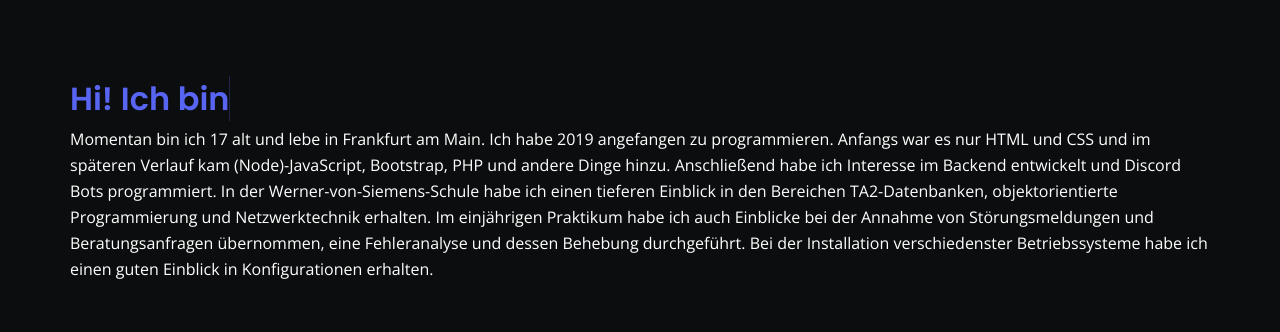
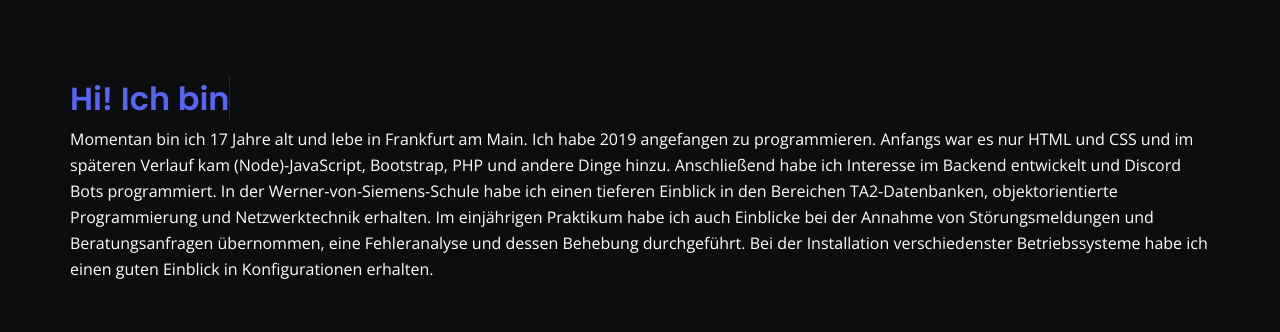
Before and after one commit to RayanItah/Website, a plain HTML site: page index.html in a window 1280 px wide. Shown: the part 780-1112 px from the top of the page. Drawn offline with nearby package versions, Linux system fonts and the light colour scheme.

Commit message:
Update index.html

```diff
--- a/index.html
+++ b/index.html
@@ -109,7 +109,7 @@
         <div class="container">
             <div class="row">
                 <h2 aria-label="Hi! Ich bin ein Developer">Hi! Ich bin <span class="typewriter"></span></h2>
-                <p>Momentan bin ich <a id=age></a> alt und lebe in Frankfurt am Main. Ich habe 2019 angefangen zu programmieren. Anfangs war es nur HTML und CSS und im späteren Verlauf kam (Node)-JavaScript, Bootstrap, PHP und andere Dinge hinzu. Anschließend habe ich Interesse im Backend entwickelt und Discord Bots programmiert. In der Werner-von-Siemens-Schule habe ich einen tieferen Einblick in den Bereichen TA2-Datenbanken, objektorientierte Programmierung und Netzwerktechnik erhalten. Im einjährigen Praktikum habe ich auch Einblicke bei der Annahme von Störungsmeldungen und Beratungsanfragen übernommen, eine Fehleranalyse und dessen Behebung durchgeführt. Bei der Installation verschiedenster Betriebssysteme habe ich einen guten Einblick in Konfigurationen erhalten.</p>
+                <p>Momentan bin ich <a id=age></a> Jahre alt und lebe in Frankfurt am Main. Ich habe 2019 angefangen zu programmieren. Anfangs war es nur HTML und CSS und im späteren Verlauf kam (Node)-JavaScript, Bootstrap, PHP und andere Dinge hinzu. Anschließend habe ich Interesse im Backend entwickelt und Discord Bots programmiert. In der Werner-von-Siemens-Schule habe ich einen tieferen Einblick in den Bereichen TA2-Datenbanken, objektorientierte Programmierung und Netzwerktechnik erhalten. Im einjährigen Praktikum habe ich auch Einblicke bei der Annahme von Störungsmeldungen und Beratungsanfragen übernommen, eine Fehleranalyse und dessen Behebung durchgeführt. Bei der Installation verschiedenster Betriebssysteme habe ich einen guten Einblick in Konfigurationen erhalten.</p>
                 <script>
                     const date = new Date();
                     const day = date.getDate()
```
